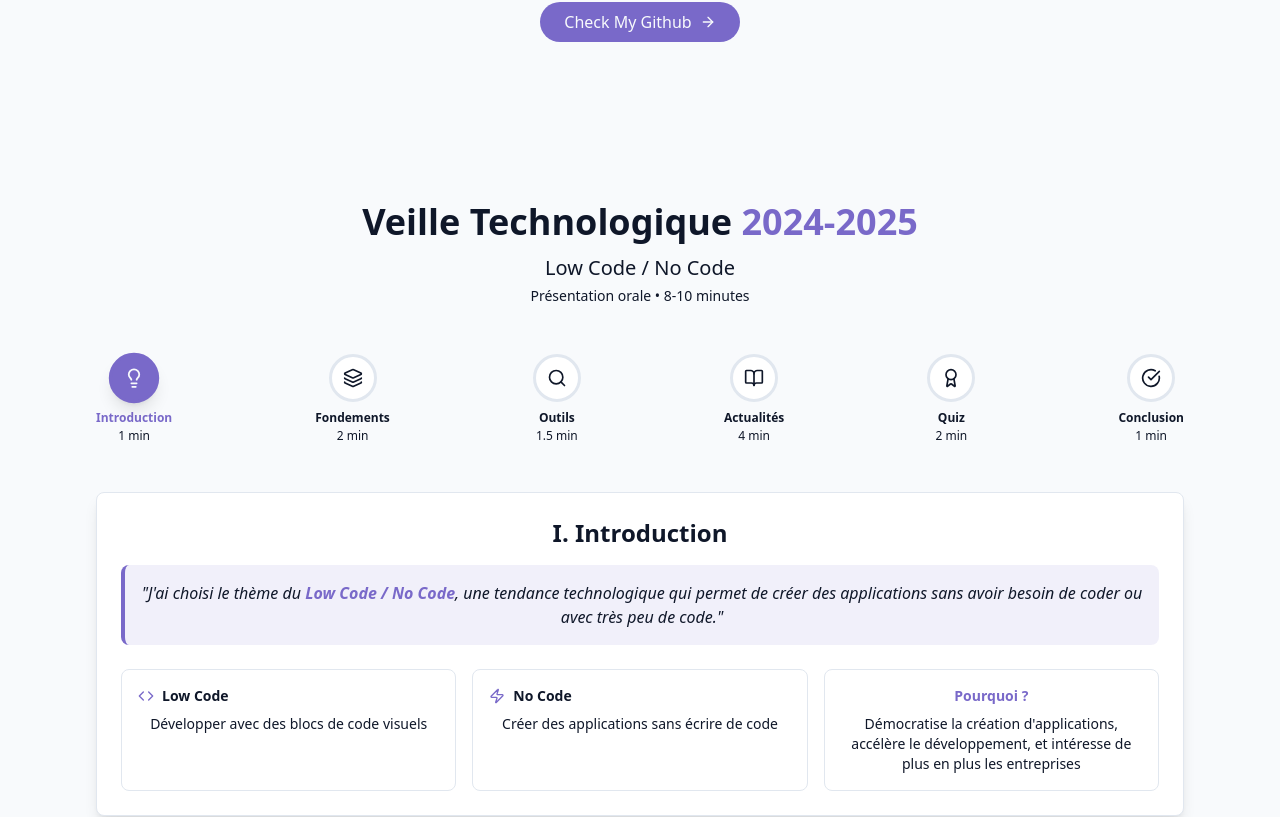
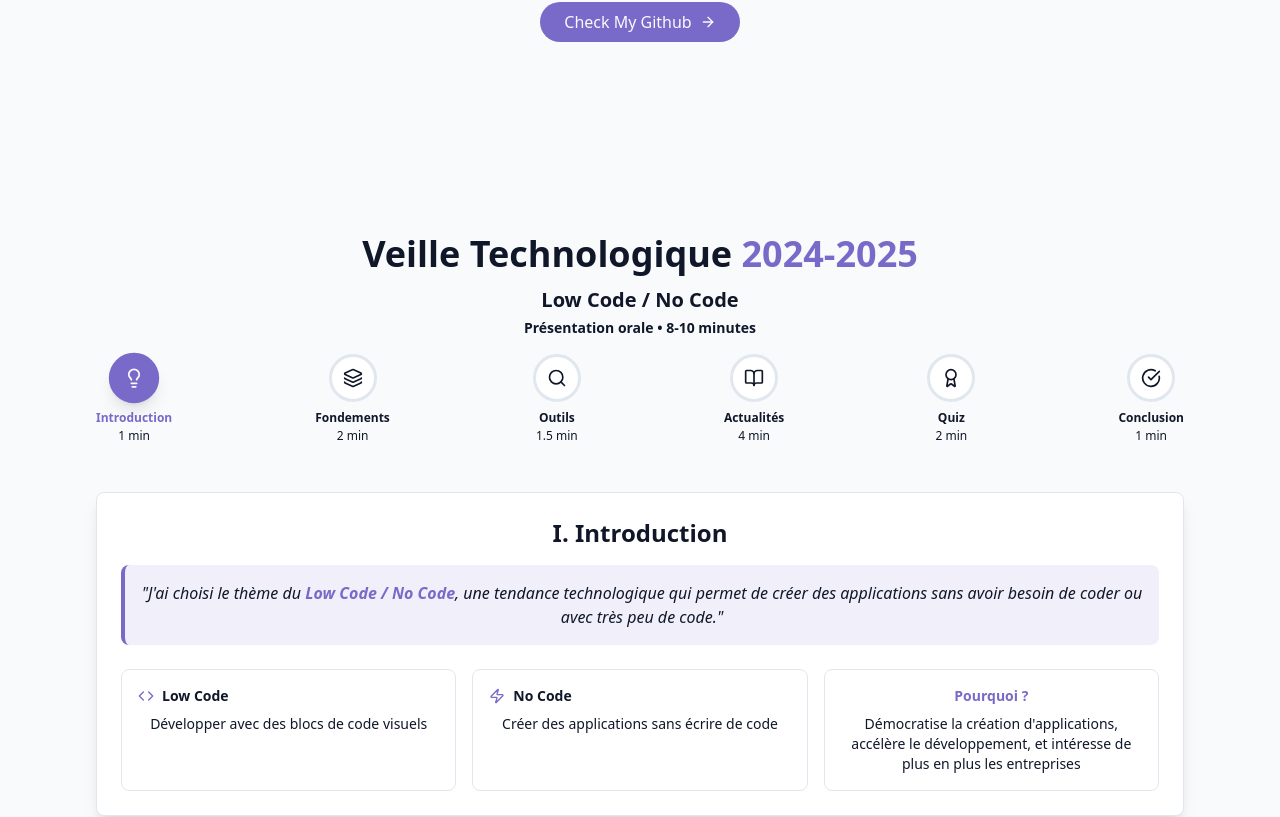
Before and after one commit to SBS-santhosh/portfolioV.2-local, a React (Vite) app: page / in a window 1280 px wide. Shown: the part 3940-4757 px from the top of the page. Built offline with nearby package versions, Linux system fonts and the light colour scheme.

Commit message:
update bg

```diff
--- a/src/components/TimelineSection.jsx
+++ b/src/components/TimelineSection.jsx
@@ -320,9 +320,9 @@ export default function VeilleTechSection() {
   };
 
   return (
-    <section id="veille-tech" className="py-16 px-4 bg-background relative">
+    <section id="veille-tech" className="py-24 px-4 relative">
       <div className="container mx-auto max-w-6xl">
-        <div className="text-center mb-8 md:mb-12">
+        <div className="text-3xl md:text-4xl font-bold mb-4 text-center">
           <h2 className="text-2xl md:text-3xl lg:text-4xl font-bold mb-2 md:mb-3">
             Veille Technologique <span className="text-primary">2024-2025</span>
           </h2>
```
